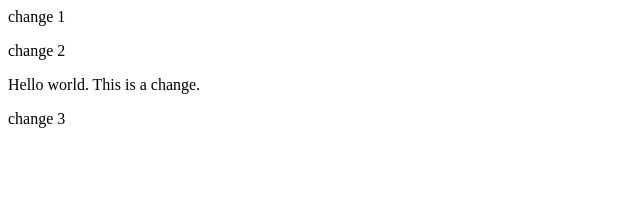
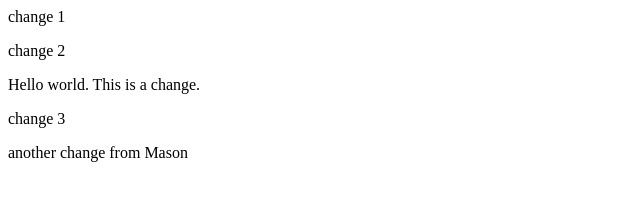
Before and after one commit to LucasMoran/LucasMoran, a plain HTML site: page index.html in a window 1280 px wide. Shown: the whole page, without its empty margins (0-640 px from the left). Drawn offline with Linux system fonts and the light colour scheme.

Commit message:
added a p tag under Lucas' p tag

```diff
--- a/index.html
+++ b/index.html
@@ -10,5 +10,6 @@
     <p>change 2</p>
     <div>Hello world. This is a change.</div>
     <p>change 3</p>
+    <p>another change from Mason</p>
   </body>
 </html>
```
